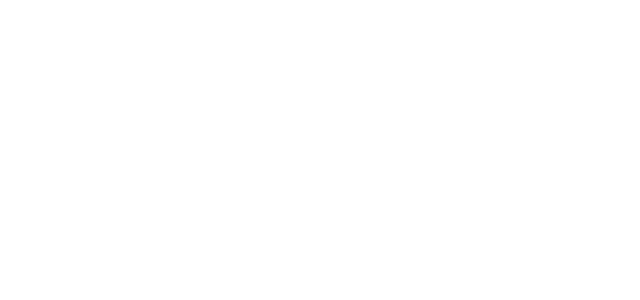
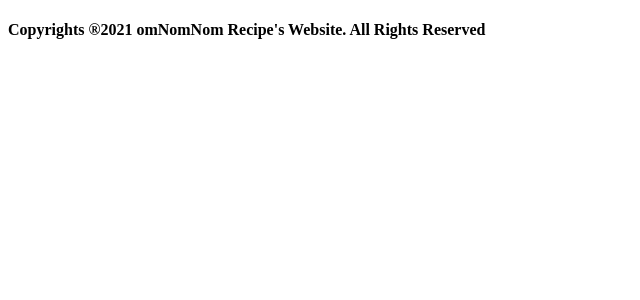
Before and after one commit to MaryamPayenda/omNomNom-Recipe, a React (Create React App) app: page / in a window 1280 px wide. Shown: the top 300 px of the page, without its empty margins (0-640 px from the left). Built offline with nearby package versions, Linux system fonts and the light colour scheme.

Commit message:
working on Footer JS

```diff
--- a/src/components/Footer.js
+++ b/src/components/Footer.js
@@ -1,7 +1,12 @@
 import React from "react";
 
 const Footer = () => {
-  return <div></div>;
+  let year = new Date().getFullYear();
+  return (
+    <div className="footer__container">
+      <h4>Copyrights ®{year} omNomNom Recipe's Website. All Rights Reserved</h4>
+    </div>
+  );
 };
 
 export default Footer;
```
